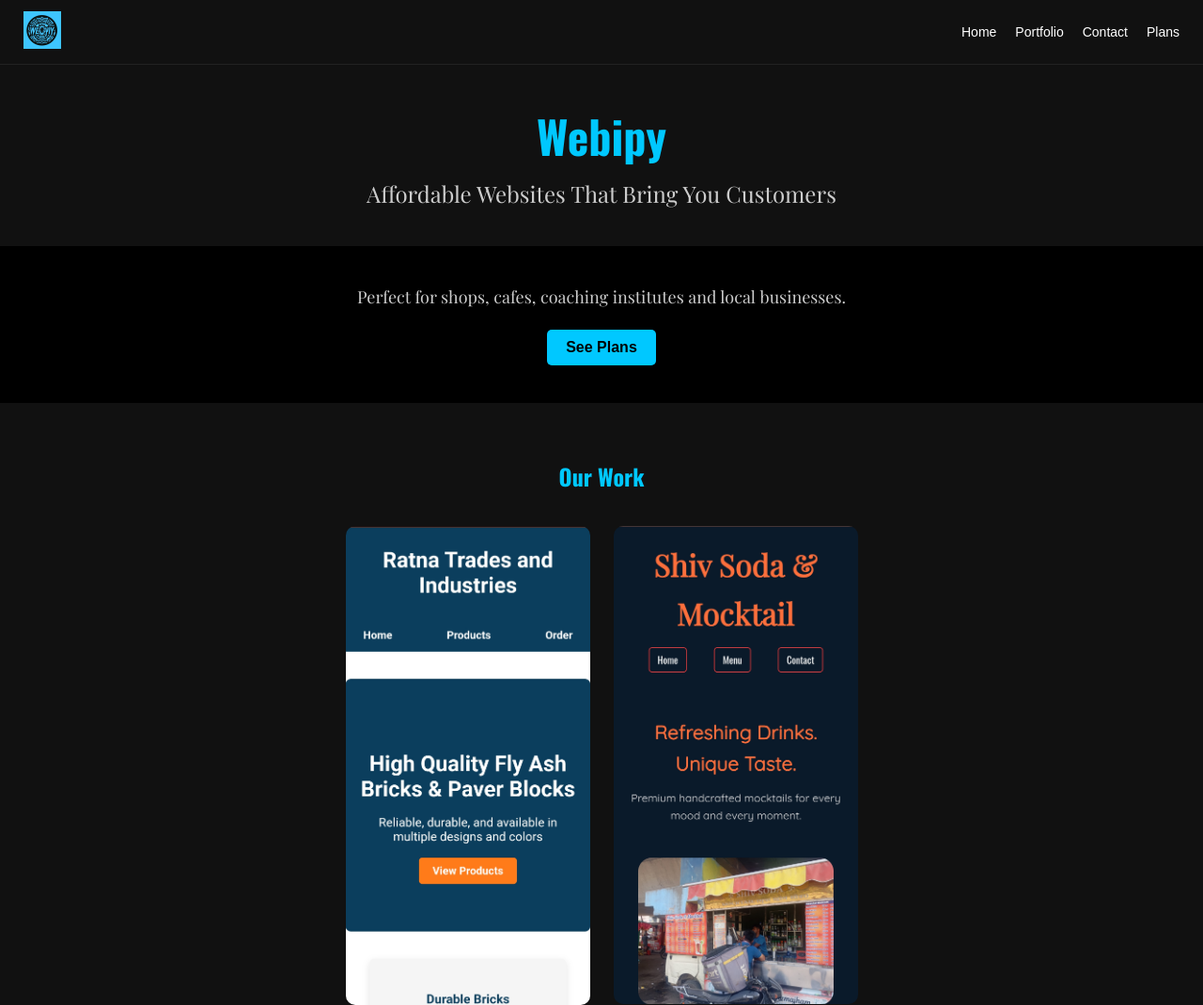
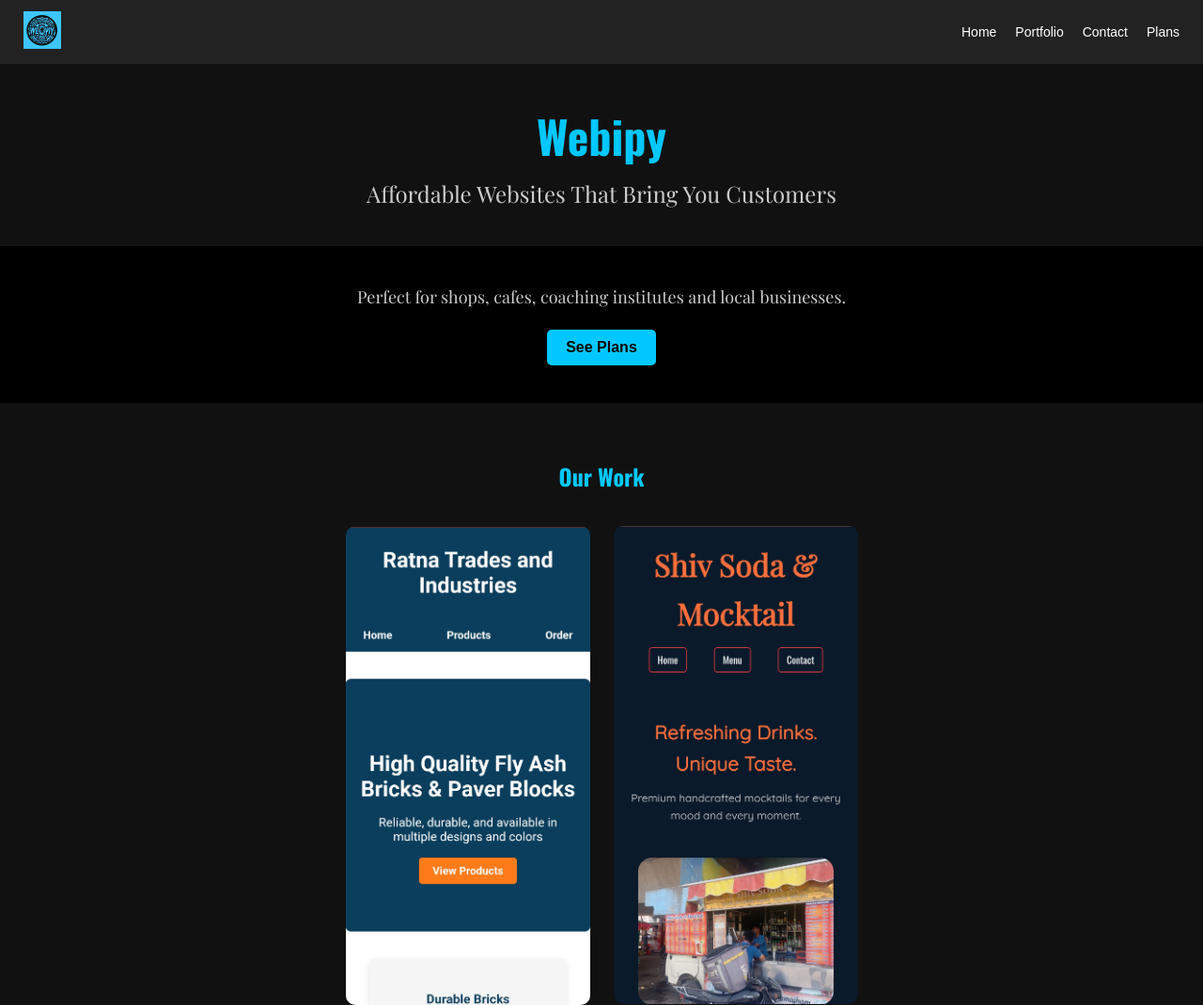
Before and after one commit to jyotiradityasingh2006-debug/Webipy, a plain HTML site: page index.html in a window 1280 px wide. Shown: the top 1070 px of the page at 94% size. Drawn offline with nearby package versions, Linux system fonts and the light colour scheme; a web font is replaced by a local one.

Commit message:
Update webipy.css

```diff
--- a/webipy.css
+++ b/webipy.css
@@ -22,8 +22,8 @@ nav {
   justify-content: space-between;
   align-items: center;
   padding: 12px 25px;
-  background-color: #111;
-  border-bottom: 1px solid #222;
+  background-color: #222;
+  border-bottom: 1px solid #111;
 }
 
 .nav-left img#logo {
```
